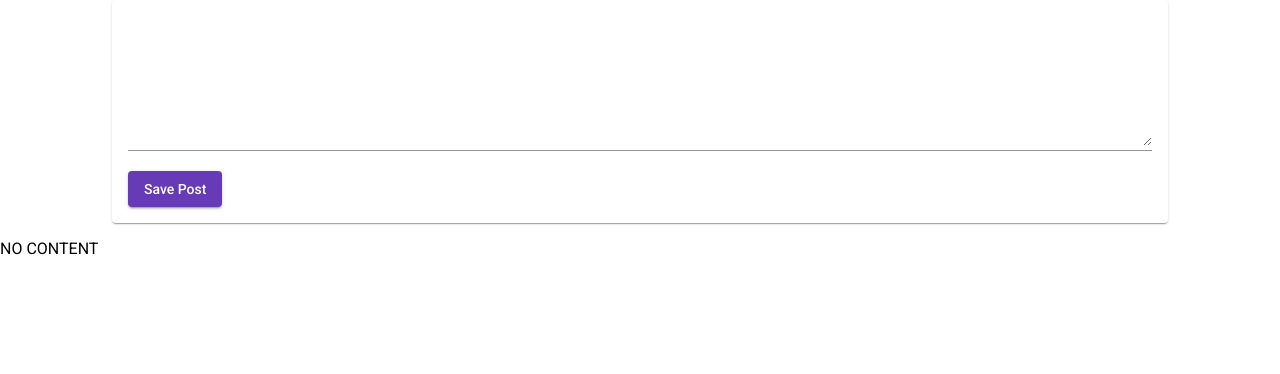
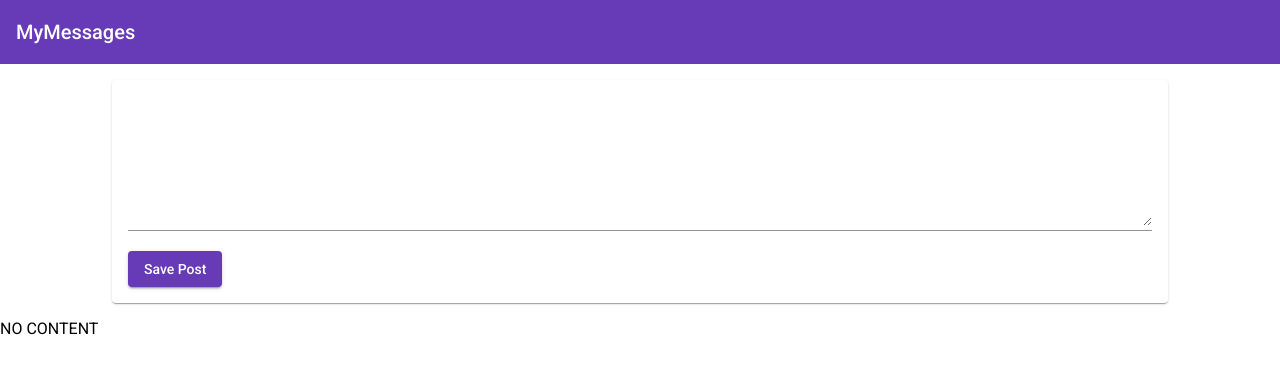
Before and after one commit to nowayjose5/udemy-mean-course, an Angular app: page / in a window 1280 px wide. Shown: the top 374 px of the page. Built offline with nearby package versions, Linux system fonts and the light colour scheme.

Commit message:
add header component

```diff
--- a/src/app/app.component.css
+++ b/src/app/app.component.css
@@ -0,0 +1,3 @@
+main {
+  margin-top: 1rem;
+}
--- a/src/app/app.component.html
+++ b/src/app/app.component.html
@@ -1 +1,4 @@
-<app-post-create></app-post-create>
+<app-header></app-header>
+<main>
+  <app-post-create></app-post-create>
+</main>
--- a/src/app/app.module.ts
+++ b/src/app/app.module.ts
@@ -5,12 +5,14 @@
 import { MatInputModule } from '@angular/material/input';
 import { MatCardModule } from '@angular/material/card';
 import { MatButtonModule } from '@angular/material/button';
+import { MatToolbarModule } from '@angular/material/toolbar';
 
 import { AppComponent } from './app.component';
 import { PostCreateComponent } from './posts/post-create/post-create.component';
+import { HeaderComponent } from './header/header.component';
 
 @NgModule({
-  declarations: [AppComponent, PostCreateComponent],
+  declarations: [AppComponent, PostCreateComponent, HeaderComponent],
   imports: [
     BrowserModule,
     FormsModule,
@@ -18,6 +20,7 @@
     MatInputModule,
     MatCardModule,
     MatButtonModule,
+    MatToolbarModule,
   ],
   providers: [],
   bootstrap: [AppComponent],
--- /dev/null
+++ b/src/app/header/header.component.html
@@ -0,0 +1 @@
+<mat-toolbar color="primary">MyMessages</mat-toolbar>
```
Also changed, not shown: src/app/header/header.component.ts (added, +7 -0 lines).
